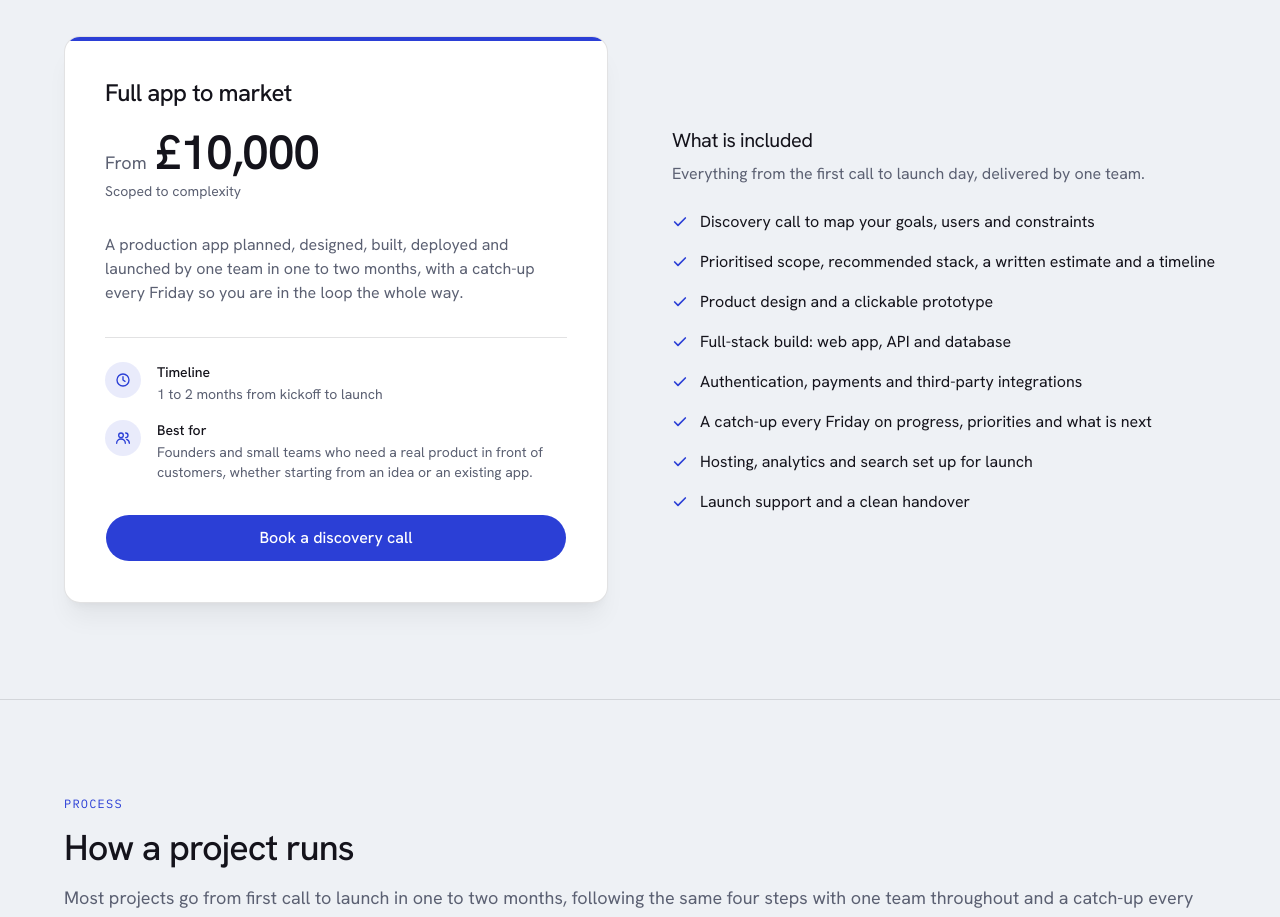
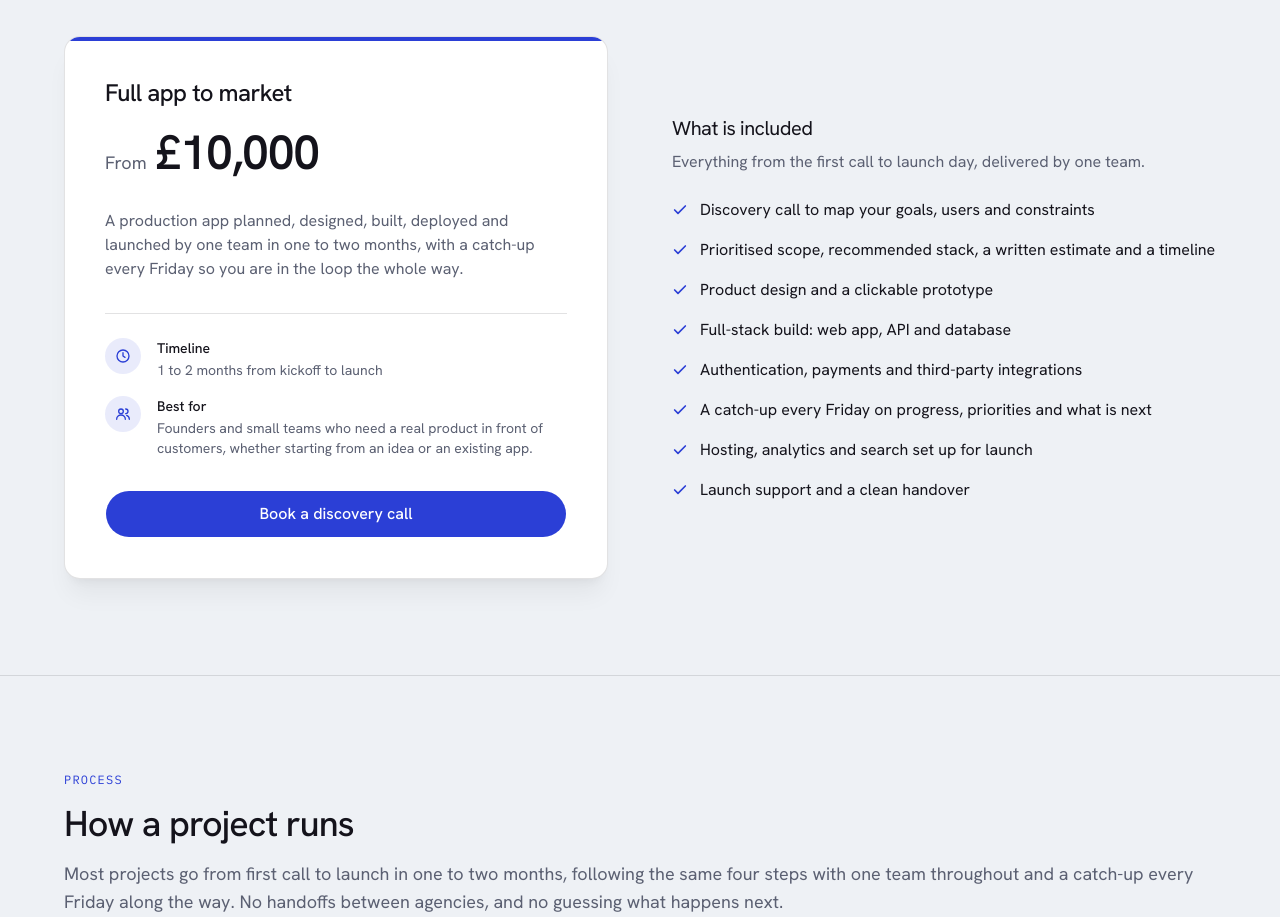
Before and after one commit to max-scryptic/Scryptic, a Next.js app: page / in a window 1280 px wide. Shown: the part 960-1877 px from the top of the page. Built offline with nearby package versions, Linux system fonts and the light colour scheme; no server answers.

Commit message:
Remove 'Scoped to complexity' note from service card
Co-Authored-By: Claude Opus 5.5 <noreply@anthropic.com>
Claude-Session: https://claude.ai/code/session_01JYVA3k9BSVrC55idqd1QCY

```diff
--- a/src/app/page.tsx
+++ b/src/app/page.tsx
@@ -380,13 +380,10 @@ export default function Home() {
                 <h3 id={`${service.id}-name`} className="text-2xl tracking-tight">
                   {service.name}
                 </h3>
-                <div className="flex flex-col gap-1">
-                  <p className="flex items-baseline gap-2">
-                    {pricePrefix && <span className="text-lg text-muted-foreground">{pricePrefix}</span>}
-                    <span className="text-5xl font-semibold tracking-tight">{priceAmount}</span>
-                  </p>
-                  <p className="text-sm text-muted-foreground">{service.priceNote}</p>
-                </div>
+                <p className="flex items-baseline gap-2">
+                  {pricePrefix && <span className="text-lg text-muted-foreground">{pricePrefix}</span>}
+                  <span className="text-5xl font-semibold tracking-tight">{priceAmount}</span>
+                </p>
               </div>
               <p className="text-pretty text-muted-foreground">{service.summary}</p>
               <dl className="flex flex-col gap-4 border-t border-border pt-6">
--- a/src/lib/services.ts
+++ b/src/lib/services.ts
@@ -10,7 +10,6 @@ export type ServiceOffer = {
   name: string
   /** Shown large on the card. */
   price: string
-  priceNote: string
   /** Lowest price in `currency`, for structured data. Omit when unpublished. */
   minPrice?: number
   /** Typical time from kickoff to launch. */
@@ -27,7 +26,6 @@ export const service = {
   id: "app-to-market",
   name: "Full app to market",
   price: "From £10,000",
-  priceNote: "Scoped to complexity",
   minPrice: 10000,
   timeline: "1 to 2 months from kickoff to launch",
   summary:
```
